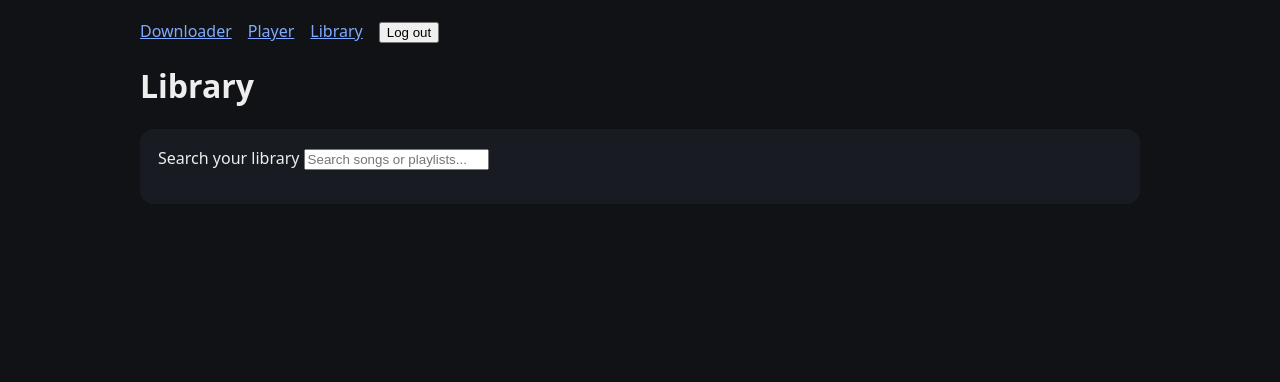
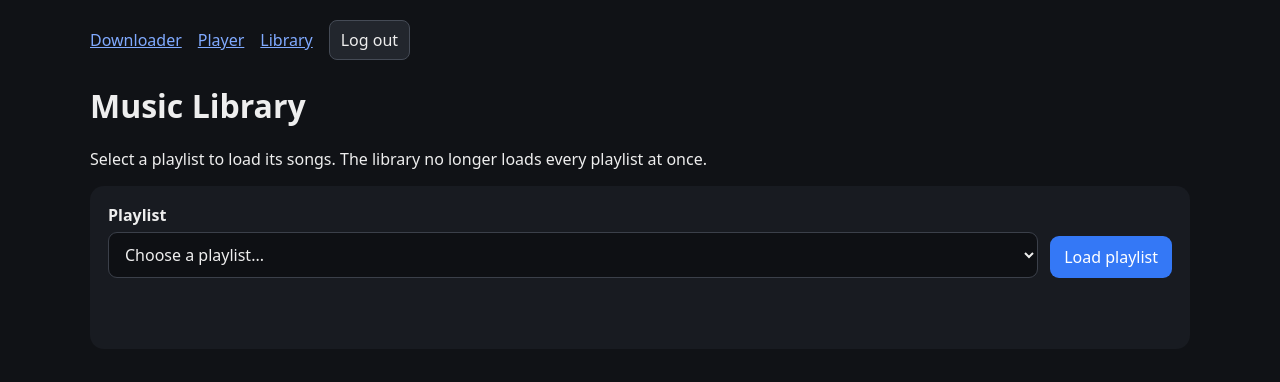
Before and after one commit to ThatManRam/music-site, a Flask app: page /library in a window 1280 px wide. Shown: the top 382 px of the page. Run offline with Flask 3, Linux system fonts and the light colour scheme; the visitor is signed in with stand-in values (Sample User, id 1); parts of the project's set-up code (start-up, migrations or seed data) failed here and were passed over.

Commit message:
fixed the lag on library

```diff
--- a/app.py
+++ b/app.py
@@ -891,66 +891,76 @@ def title_with_fallback(info, fallback_id=None):
 # Library
 # ---------------------------------------------------------------------------
 
-def get_library():
-    playlists = {}
+def get_library_playlist(playlist_name):
+    """Load only one playlist from the music library.
+
+    The old get_library() implementation scanned every playlist and every MP3
+    whenever the library page was opened.  For large libraries that made the
+    initial page unnecessarily expensive.  This function scans only the
+    playlist the user selected, across all configured music drives.
+    """
+    playlist_name = validate_playlist_name(playlist_name)
+    if not playlist_name:
+        return []
+
+    songs = []
 
     for drive_index, root in enumerate(MUSIC_LOCATIONS):
+        directory = playlist_path(drive_index, playlist_name)
+
+        if not directory or not directory.is_dir() or directory.is_symlink():
+            continue
+
         try:
-            entries = list(root.iterdir())
+            entries = list(directory.iterdir())
         except OSError:
             continue
 
-        for directory in entries:
-            if not directory.is_dir() or directory.is_symlink():
+        for song in entries:
+            if not song.is_file() or song.is_symlink():
                 continue
 
-            playlist = validate_playlist_name(directory.name)
-
-            if not playlist:
+            if song.suffix.casefold() != ".mp3":
                 continue
 
-            playlists.setdefault(playlist, [])
-
             try:
-                songs = list(directory.iterdir())
+                size = song.stat().st_size
             except OSError:
                 continue
 
-            for song in songs:
-                if not song.is_file() or song.is_symlink():
-                    continue
-
-                if song.suffix.casefold() != ".mp3":
-                    continue
-
-                try:
-                    size = song.stat().st_size
-                except OSError:
-                    continue
-
-                if size > MAX_AUDIO_FILE_BYTES:
-                    continue
-
-                relative = f"{playlist}/{song.name}"
-
-                playlists[playlist].append({
-                    "title": song.stem,
-                    "filename": song.name,
-                    "path": relative,
-                    "drive_index": drive_index,
-                    "size": format_bytes(size),
-                    "size_bytes": size,
-                    "url": url_for(
-                        "serve_music",
-                        drive_index=drive_index,
-                        filename=relative,
-                    ),
-                })
-
-    for songs in playlists.values():
-        songs.sort(key=lambda item: item["title"].casefold())
-
-    return dict(sorted(playlists.items(), key=lambda item: item[0].casefold()))
+            if size > MAX_AUDIO_FILE_BYTES:
+                continue
+
+            relative = f"{playlist_name}/{song.name}"
+
+            songs.append({
+                "title": song.stem,
+                "filename": song.name,
+                "path": relative,
+                "drive_index": drive_index,
+                "size": format_bytes(size),
+                "size_bytes": size,
+                "url": url_for(
+                    "serve_music",
+                    drive_index=drive_index,
+                    filename=relative,
+                ),
+            })
+
+    songs.sort(key=lambda item: (item["title"].casefold(), item["drive_index"]))
+    return songs
+
+
+def get_library():
+    """Compatibility helper for the player page.
+
+    The player still needs the complete library because it is designed as a
+    combined player view. The /library page deliberately does not call this.
+    """
+    return {
+        name: get_library_playlist(name)
+        for name in get_playlist_names()
+    }
 
 
 def find_existing_song(title, playlist_name):
@@ -1864,10 +1874,149 @@ def player():
 @app.get("/library")
 @login_required
 def library():
+    # Do not scan every MP3 here. The browser loads one selected playlist
+    # through /api/library/<playlist_name> after the user chooses it.
     return render_template(
         "library.html",
-        playlists=get_library(),
+        playlist_names=get_playlist_names(),
         storage=get_storage_info(),
+    )
+
+
+@app.get("/api/library/<path:playlist_name>")
+@login_required
+def library_playlist_api(playlist_name):
+    """Return songs for exactly one selected playlist."""
+    playlist_name = validate_playlist_name(playlist_name)
+
+    if not playlist_name:
+        return jsonify(error="Invalid playlist name."), 400
+
+    if not playlist_exists(playlist_name):
+        return jsonify(error="Playlist does not exist."), 404
+
+    try:
+        songs = get_library_playlist(playlist_name)
+    except Exception:
+        app.logger.exception("Library playlist loading failed: %s", playlist_name)
+        return jsonify(error="Could not load playlist."), 500
+
+    return jsonify(playlist=playlist_name, songs=songs)
+
+
+@app.post("/api/library/song/delete")
+@login_required
+def delete_library_song():
+    """Delete one MP3 after validating its drive and library-relative path."""
+    if not rate_limit("library-song-delete", 30, 60):
+        return jsonify(error="Too many requests."), 429
+
+    data = request.get_json(silent=True)
+    if not isinstance(data, dict):
+        return jsonify(error="JSON object required."), 400
+
+    drive_index = validate_drive_index(data.get("drive_index"))
+    relative_path = validate_song_path(data.get("path"))
+
+    if drive_index is None:
+        return jsonify(error="Invalid drive."), 400
+    if not relative_path:
+        return jsonify(error="Invalid song path."), 400
+
+    root = MUSIC_LOCATIONS[drive_index]
+    song = safe_path_under(root, relative_path)
+
+    if not song or not song.is_file() or song.is_symlink():
+        return jsonify(error="Song does not exist."), 404
+
+    if song.suffix.casefold() != ".mp3":
+        return jsonify(error="Only MP3 files can be deleted."), 400
+
+    try:
+        song.unlink()
+    except OSError:
+        app.logger.exception("Song deletion failed: %s", relative_path)
+        return jsonify(error="Could not delete song."), 500
+
+    return jsonify(message="Song deleted successfully.")
+
+
+@app.post("/api/library/song/rename")
+@login_required
+def rename_library_song():
+    """Rename one MP3 without allowing the destination to leave its playlist."""
+    if not rate_limit("library-song-rename", 30, 60):
+        return jsonify(error="Too many requests."), 429
+
+    data = request.get_json(silent=True)
+    if not isinstance(data, dict):
+        return jsonify(error="JSON object required."), 400
+
+    drive_index = validate_drive_index(data.get("drive_index"))
+    relative_path = validate_song_path(data.get("path"))
+    requested_name = data.get("name")
+
+    if drive_index is None:
+        return jsonify(error="Invalid drive."), 400
+    if not relative_path:
+        return jsonify(error="Invalid song path."), 400
+    if not isinstance(requested_name, str):
+        return jsonify(error="Song name must be text."), 400
+
+    requested_name = requested_name.strip()
+    if requested_name.lower().endswith(".mp3"):
+        requested_name = requested_name[:-4]
+
+    # Reuse the filename sanitizer, then require a non-empty result. The
+    # extension is always controlled by the server.
+    new_stem = clean_filename(requested_name)
+    if not new_stem or new_stem.casefold() in {".", ".."}:
+        return jsonify(error="Invalid song name."), 400
+
+    root = MUSIC_LOCATIONS[drive_index]
+    song = safe_path_under(root, relative_path)
+
+    if not song or not song.is_file() or song.is_symlink():
+        return jsonify(error="Song does not exist."), 404
+
+    if song.suffix.casefold() != ".mp3":
+        return jsonify(error="Only MP3 files can be renamed."), 400
+
+    destination = safe_path_under(song.parent, new_stem + ".mp3")
+    if not destination:
+        return jsonify(error="Invalid destination name."), 400
+
+    if destination == song:
+        return jsonify(
+            message="Song name is unchanged.",
+            title=song.stem,
+            filename=song.name,
+            path=relative_path,
+        )
+
+    if destination.exists():
+        return jsonify(error="A song with that name already exists."), 409
+
+    try:
+        song.rename(destination)
+    except OSError:
+        app.logger.exception("Song rename failed: %s", relative_path)
+        return jsonify(error="Could not rename song."), 500
+
+    new_relative_path = str(Path(relative_path).parent / destination.name)
+    if new_relative_path.startswith("."):
+        new_relative_path = destination.name
+
+    return jsonify(
+        message="Song renamed successfully.",
+        title=destination.stem,
+        filename=destination.name,
+        path=new_relative_path,
+        url=url_for(
+            "serve_music",
+            drive_index=drive_index,
+            filename=new_relative_path,
+        ),
     )
 
 
--- a/templates/library.html
+++ b/templates/library.html
@@ -6,11 +6,33 @@
 <title>Music Library</title>
 <style>
 body{margin:0;background:#101216;color:#eee;font-family:system-ui,sans-serif}
-main{max-width:1000px;margin:auto;padding:20px}
-nav{display:flex;gap:16px;flex-wrap:wrap}
+main{max-width:1100px;margin:auto;padding:20px}
+nav{display:flex;gap:16px;align-items:center;flex-wrap:wrap;margin-bottom:24px}
 a{color:#80aaff}
+button,input,select{font:inherit}
+button{cursor:pointer}
 .card{background:#181b21;padding:18px;border-radius:14px;margin:14px 0}
-.song{padding:10px;border-bottom:1px solid #30343d}
+.controls{display:grid;grid-template-columns:minmax(220px,1fr) auto;gap:12px;align-items:end}
+label{display:block;font-weight:600;margin-bottom:6px}
+input,select{box-sizing:border-box;width:100%;padding:10px 12px;border:1px solid #3b404a;border-radius:9px;background:#0e1014;color:#eee}
+.primary{padding:10px 14px;border:0;border-radius:9px;background:#3478f6;color:white}
+.danger{padding:8px 11px;border:1px solid #7b3030;border-radius:8px;background:#35191b;color:#ffb4b4}
+.secondary{padding:8px 11px;border:1px solid #454b56;border-radius:8px;background:#22262d;color:#eee}
+.status{min-height:1.3em;color:#aeb6c3}
+.song{display:grid;grid-template-columns:minmax(0,1fr) auto;gap:12px;padding:14px 0;border-bottom:1px solid #30343d;align-items:center}
+.song:last-child{border-bottom:0}
+.song-title{font-weight:650;overflow-wrap:anywhere}
+.song-meta{font-size:.9rem;color:#aeb6c3;margin-top:4px}
+.song-actions{display:flex;gap:8px;flex-wrap:wrap;justify-content:flex-end}
+audio{width:100%;max-width:560px;margin-top:9px}
+.empty{color:#aeb6c3;padding:20px 0}
+.hidden{display:none}
+@media(max-width:700px){
+  main{padding:14px}
+  .controls{grid-template-columns:1fr}
+  .song{grid-template-columns:1fr}
+  .song-actions{justify-content:flex-start}
+}
 </style>
 </head>
 <body>
@@ -21,74 +43,231 @@ a{color:#80aaff}
 <a href="{{ url_for('library') }}">Library</a>
 <form method="post" action="{{ url_for('logout') }}">
 <input type="hidden" name="csrf_token" value="{{ csrf_token }}">
-<button type="submit">Log out</button>
+<button class="secondary" type="submit">Log out</button>
 </form>
 </nav>
 
-<h1>Library</h1>
+<h1>Music Library</h1>
+<p>Select a playlist to load its songs. The library no longer loads every playlist at once.</p>
 
-<div class="card search-card">
-<label for="librarySearch">Search your library</label>
-<input id="librarySearch" type="search" maxlength="100" placeholder="Search songs or playlists..." autocomplete="off">
-<p id="librarySearchStatus"></p>
+<section class="card">
+<div class="controls">
+<div>
+<label for="playlistSelect">Playlist</label>
+<select id="playlistSelect">
+<option value="">Choose a playlist...</option>
+{% for name in playlist_names %}
+<option value="{{ name }}">{{ name }}</option>
+{% endfor %}
+</select>
 </div>
+<button id="loadButton" class="primary" type="button">Load playlist</button>
+</div>
+<p id="libraryStatus" class="status" aria-live="polite"></p>
+</section>
 
-{% for name, songs in playlists.items() %}
-<section class="card playlist-card" data-playlist-name="{{ name|e }}">
-<h2>{{ name }}</h2>
-{% if songs %}
-{% for song in songs %}
-<div class="song" data-song-title="{{ song.title|e }}">
-<strong>{{ song.title }}</strong>
-<div>{{ song.size }} · Drive {{ song.drive_index + 1 }}</div>
-<audio controls preload="none" src="{{ song.url }}"></audio>
-</div>
-{% endfor %}
-{% else %}
-<p>Empty playlist.</p>
-{% endif %}
+<section id="playlistCard" class="card hidden">
+<h2 id="playlistTitle"></h2>
+<div id="songList"></div>
 </section>
-{% endfor %}
+
 <script nonce="{{ csp_nonce }}">
-const librarySearch = document.getElementById("librarySearch");
-const libraryStatus = document.getElementById("librarySearchStatus");
-const playlistCards = Array.from(document.querySelectorAll(".playlist-card"));
+const csrfToken = {{ csrf_token|tojson }};
+const playlistSelect = document.getElementById("playlistSelect");
+const loadButton = document.getElementById("loadButton");
+const libraryStatus = document.getElementById("libraryStatus");
+const playlistCard = document.getElementById("playlistCard");
+const playlistTitle = document.getElementById("playlistTitle");
+const songList = document.getElementById("songList");
 
-function filterLibrary() {
-    const query = librarySearch.value.trim().toLocaleLowerCase();
-    let visibleSongs = 0;
-    let visiblePlaylists = 0;
+function setStatus(message) {
+    libraryStatus.textContent = message || "";
+}
 
-    for (const card of playlistCards) {
-        const playlistName = (card.dataset.playlistName || "").toLocaleLowerCase();
-        const songs = Array.from(card.querySelectorAll(".song"));
-        let cardSongs = 0;
+function apiOptions() {
+    return {
+        headers: {
+            "Content-Type": "application/json",
+            "X-CSRFToken": csrfToken,
+        },
+        credentials: "same-origin",
+    };
+}
 
-        for (const song of songs) {
-            const title = (song.dataset.songTitle || "").toLocaleLowerCase();
-            const matches = !query || playlistName.includes(query) || title.includes(query);
-            song.hidden = !matches;
-            if (matches) {
-                cardSongs += 1;
-            }
-        }
+function createButton(text, className) {
+    const button = document.createElement("button");
+    button.type = "button";
+    button.className = className;
+    button.textContent = text;
+    return button;
+}
 
-        const showCard = !query || playlistName.includes(query) || cardSongs > 0;
-        card.hidden = !showCard;
-        if (showCard) {
-            visiblePlaylists += 1;
-            visibleSongs += cardSongs;
-        }
+function renderSongs(songs) {
+    songList.replaceChildren();
+
+    if (!songs.length) {
+        const empty = document.createElement("p");
+        empty.className = "empty";
+        empty.textContent = "This playlist is empty.";
+        songList.appendChild(empty);
+        return;
     }
 
-    if (query) {
-        libraryStatus.textContent = `${visibleSongs} song${visibleSongs === 1 ? "" : "s"} in ${visiblePlaylists} playlist${visiblePlaylists === 1 ? "" : "s"} found.`;
-    } else {
-        libraryStatus.textContent = "";
+    for (const song of songs) {
+        const row = document.createElement("article");
+        row.className = "song";
+        row.dataset.path = song.path;
+        row.dataset.driveIndex = String(song.drive_index);
+
+        const details = document.createElement("div");
+        const title = document.createElement("div");
+        title.className = "song-title";
+        title.textContent = song.title;
+        details.appendChild(title);
+
+        const meta = document.createElement("div");
+        meta.className = "song-meta";
+        meta.textContent = `${song.size} · Drive ${song.drive_index + 1}`;
+        details.appendChild(meta);
+
+        const audio = document.createElement("audio");
+        audio.controls = true;
+        audio.preload = "none";
+        audio.src = song.url;
+        details.appendChild(audio);
+
+        const actions = document.createElement("div");
+        actions.className = "song-actions";
+
+        const renameButton = createButton("Rename", "secondary");
+        renameButton.addEventListener("click", () => renameSong(row, song));
+        actions.appendChild(renameButton);
+
+        const deleteButton = createButton("Delete", "danger");
+        deleteButton.addEventListener("click", () => deleteSong(row, song));
+        actions.appendChild(deleteButton);
+
+        row.appendChild(details);
+        row.appendChild(actions);
+        songList.appendChild(row);
     }
 }
 
-librarySearch.addEventListener("input", filterLibrary);
+async function loadPlaylist() {
+    const name = playlistSelect.value;
+    if (!name) {
+        playlistCard.classList.add("hidden");
+        setStatus("Choose a playlist first.");
+        return;
+    }
+
+    loadButton.disabled = true;
+    setStatus(`Loading ${name}...`);
+
+    try {
+        const response = await fetch(`/api/library/${encodeURIComponent(name)}`, {
+            credentials: "same-origin",
+        });
+        const data = await response.json();
+
+        if (!response.ok) {
+            throw new Error(data.error || "Could not load playlist.");
+        }
+
+        playlistTitle.textContent = `${data.playlist} (${data.songs.length} song${data.songs.length === 1 ? "" : "s"})`;
+        renderSongs(data.songs);
+        playlistCard.classList.remove("hidden");
+        setStatus(`Loaded ${data.songs.length} song${data.songs.length === 1 ? "" : "s"}.`);
+    } catch (error) {
+        playlistCard.classList.add("hidden");
+        setStatus(error.message || "Could not load playlist.");
+    } finally {
+        loadButton.disabled = false;
+    }
+}
+
+async function renameSong(row, song) {
+    const currentName = song.title;
+    const newName = window.prompt("New song name:", currentName);
+
+    if (newName === null) {
+        return;
+    }
+
+    const trimmed = newName.trim();
+    if (!trimmed) {
+        setStatus("Song name cannot be empty.");
+        return;
+    }
+
+    try {
+        const response = await fetch("{{ url_for('rename_library_song') }}", {
+            method: "POST",
+            ...apiOptions(),
+            body: JSON.stringify({
+                drive_index: song.drive_index,
+                path: song.path,
+                name: trimmed,
+            }),
+        });
+        const data = await response.json();
+
+        if (!response.ok) {
+            throw new Error(data.error || "Could not rename song.");
+        }
+
+        song.title = data.title;
+        song.filename = data.filename;
+        song.path = data.path;
+        song.url = data.url;
+        row.dataset.path = data.path;
+
+        const titleElement = row.querySelector(".song-title");
+        const audio = row.querySelector("audio");
+        titleElement.textContent = data.title;
+        audio.src = data.url;
+        setStatus(`Renamed to ${data.title}.`);
+    } catch (error) {
+        setStatus(error.message || "Could not rename song.");
+    }
+}
+
+async function deleteSong(row, song) {
+    if (!window.confirm(`Delete "${song.title}"? This permanently removes the MP3 from the library.`)) {
+        return;
+    }
+
+    try {
+        const response = await fetch("{{ url_for('delete_library_song') }}", {
+            method: "POST",
+            ...apiOptions(),
+            body: JSON.stringify({
+                drive_index: song.drive_index,
+                path: song.path,
+            }),
+        });
+        const data = await response.json();
+
+        if (!response.ok) {
+            throw new Error(data.error || "Could not delete song.");
+        }
+
+        row.remove();
+        const remaining = songList.querySelectorAll(".song").length;
+        playlistTitle.textContent = `${playlistSelect.value} (${remaining} song${remaining === 1 ? "" : "s"})`;
+
+        if (!remaining) {
+            renderSongs([]);
+        }
+
+        setStatus(`Deleted ${song.title}.`);
+    } catch (error) {
+        setStatus(error.message || "Could not delete song.");
+    }
+}
+
+loadButton.addEventListener("click", loadPlaylist);
+playlistSelect.addEventListener("change", loadPlaylist);
 </script>
 </main>
 </body>
```
Also changed, not shown: README.md.
